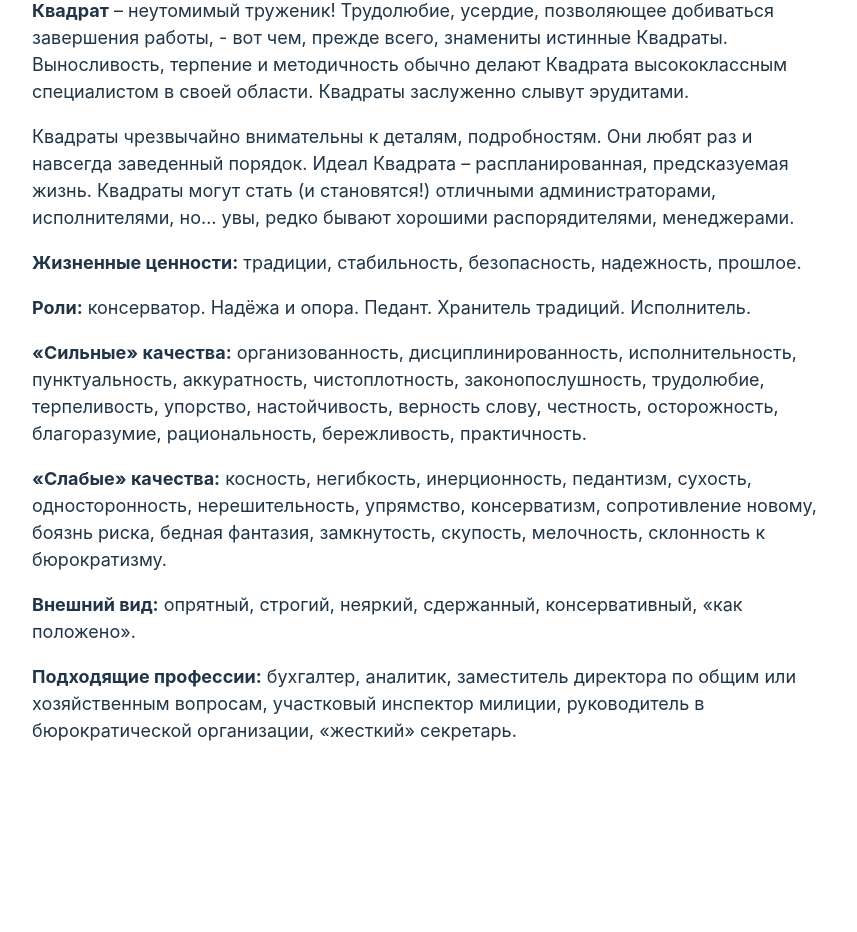
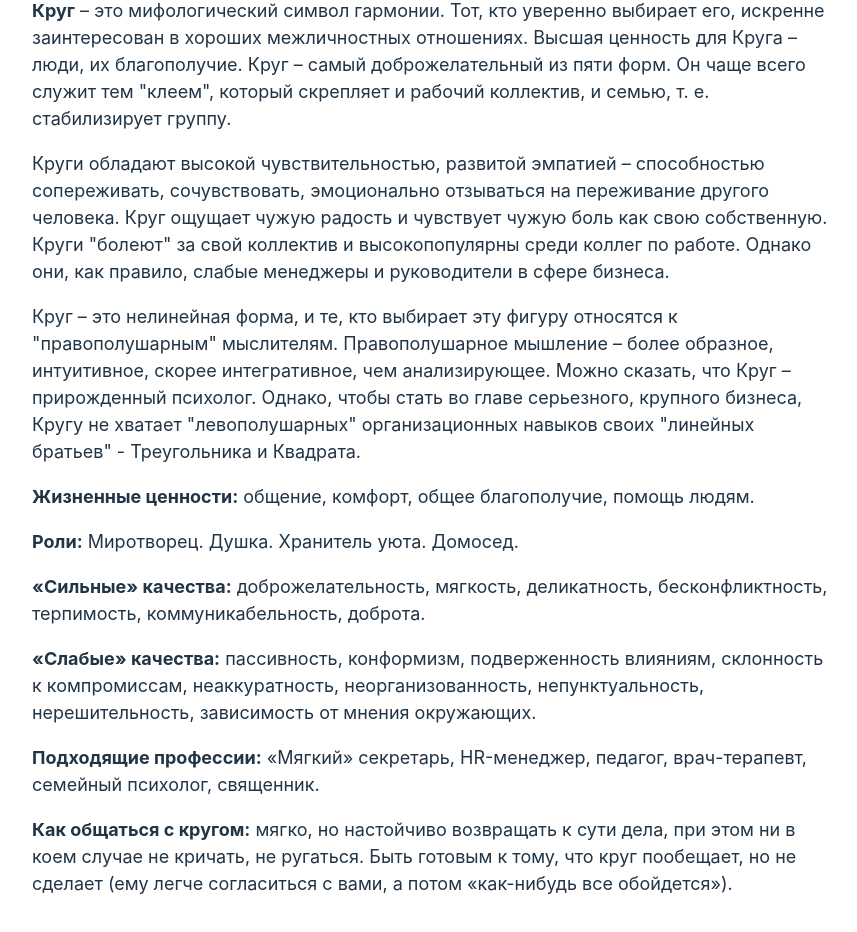
Before and after one commit to Sylphur/psychology-shapes, a React (Vite) app in the folder psy-shapes/: page /circle in a window 1280 px wide. Shown: the part 420-1352 px from the top of the page, without its empty margins (208-1065 px from the left). Before the commit the page ends 1200 px from the top, so only its background shows below. Built offline with nearby package versions, Linux system fonts and the light colour scheme.

Commit message:
feat: add circle description

```diff
--- a/psy-shapes/src/pages/circle/circle.tsx
+++ b/psy-shapes/src/pages/circle/circle.tsx
@@ -7,29 +7,32 @@ function Circle() {
     <section className='content'>
       <img src={shape} className="logo logo-circle" alt="Vite logo" />
       <p className='shape-description'>
-        <b>Квадрат</b> – неутомимый труженик! Трудолюбие, усердие, позволяющее добиваться завершения работы, - вот чем, прежде всего, знамениты истинные Квадраты. Выносливость, терпение и методичность обычно делают Квадрата высококлассным специалистом в своей области. Квадраты заслуженно слывут эрудитами.
+        <b>Круг</b> – это мифологический символ гармонии. Тот, кто уверенно выбирает его, искренне заинтересован в хороших межличностных отношениях. Высшая ценность для Круга – люди, их благополучие. Круг – самый доброжелательный из пяти форм. Он чаще всего служит тем "клеем", который скрепляет и рабочий коллектив, и семью, т. е. стабилизирует группу.
+
       </p>
       <p className='shape-description'>
-        Квадраты чрезвычайно внимательны к деталям, подробностям. Они любят раз и навсегда заведенный порядок. Идеал Квадрата – распланированная, предсказуемая жизнь. Квадраты могут стать (и становятся!) отличными администраторами, исполнителями, но… увы, редко бывают хорошими распорядителями, менеджерами.
+        Круги обладают высокой чувствительностью, развитой эмпатией – способностью сопереживать, сочувствовать, эмоционально отзываться на переживание другого человека. Круг ощущает чужую радость и чувствует чужую боль как свою собственную. Круги "болеют" за свой коллектив и высокопопулярны среди коллег по работе. Однако они, как правило, слабые менеджеры и руководители в сфере бизнеса.
       </p>
       <p className='shape-description'>
-        <b>Жизненные ценности:</b> традиции, стабильность, безопасность, надежность, прошлое.
+        Круг – это нелинейная форма, и те, кто выбирает эту фигуру относятся к "правополушарным" мыслителям. Правополушарное мышление – более образное, интуитивное, скорее интегративное, чем анализирующее. Можно сказать, что Круг – прирожденный психолог. Однако, чтобы стать во главе серьезного, крупного бизнеса, Кругу не хватает "левополушарных" организационных навыков своих "линейных братьев" - Треугольника и Квадрата.
       </p>
       <p className='shape-description'>
-        <b>Роли:</b> консерватор. Надёжа и опора. Педант. Хранитель традиций. Исполнитель.
+        <b>Жизненные ценности:</b> общение, комфорт, общее благополучие, помощь людям.
       </p>
       <p className='shape-description'>
-        <b>«Сильные» качества:</b> организованность, дисциплинированность, исполнительность, пунктуальность, аккуратность, чистоплотность, законопослушность, трудолюбие, терпеливость, упорство, настойчивость, верность слову, честность, осторожность, благоразумие, рациональность, бережливость, практичность.
+        <b>Роли:</b> Миротворец. Душка. Хранитель уюта. Домосед.
       </p>
       <p className='shape-description'>
-        <b>«Слабые» качества:</b> косность, негибкость, инерционность, педантизм, сухость, односторонность, нерешительность, упрямство, консерватизм, сопротивление новому, боязнь риска, бедная фантазия, замкнутость, скупость, мелочность, склонность к бюрократизму.
+        <b>«Сильные» качества:</b> доброжелательность, мягкость, деликатность, бесконфликтность, терпимость, коммуникабельность, доброта.
       </p>
       <p className='shape-description'>
-        <b>Внешний вид:</b> опрятный, строгий, неяркий, сдержанный, консервативный, «как положено».
+        <b>«Слабые» качества:</b> пассивность, конформизм, подверженность влияниям, склонность к компромиссам, неаккуратность, неорганизованность, непунктуальность, нерешительность, зависимость от мнения окружающих.
       </p>
       <p className='shape-description'>
-        <b>Подходящие профессии:</b> бухгалтер, аналитик, заместитель директора по общим или хозяйственным вопросам, участковый инспектор милиции, руководитель в бюрократической организации, «жесткий» секретарь.
-
+        <b>Подходящие профессии:</b> «Мягкий» секретарь, HR-менеджер, педагог, врач-терапевт, семейный психолог, священник.
+      </p>
+      <p className='shape-description'>
+        <b>Как общаться с кругом:</b> мягко, но настойчиво возвращать к сути дела, при этом ни в коем случае не кричать, не ругаться. Быть готовым к тому, что круг пообещает, но не сделает (ему легче согласиться с вами, а потом «как-нибудь все обойдется»).
       </p>
     </section>
   )
```
